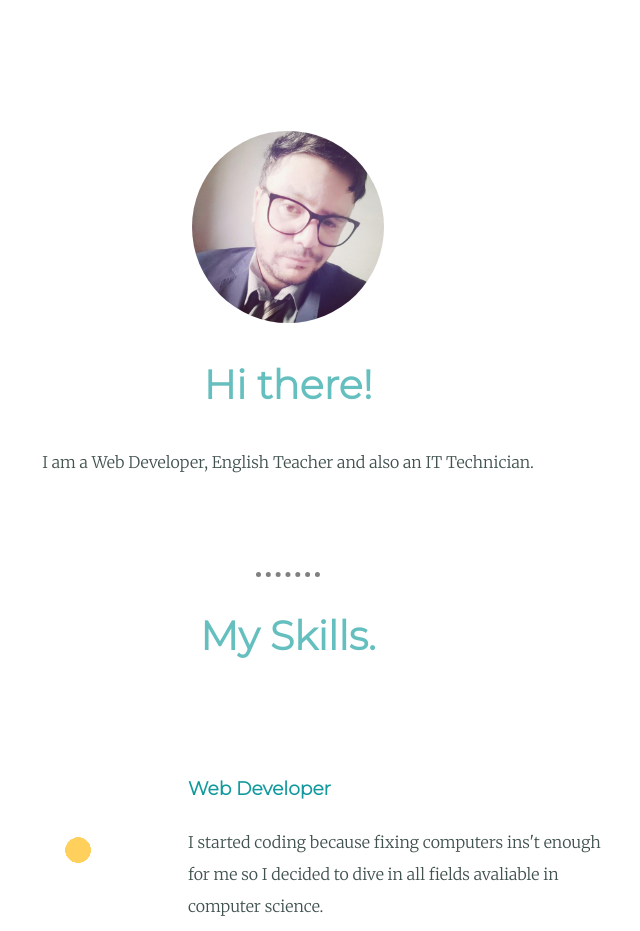
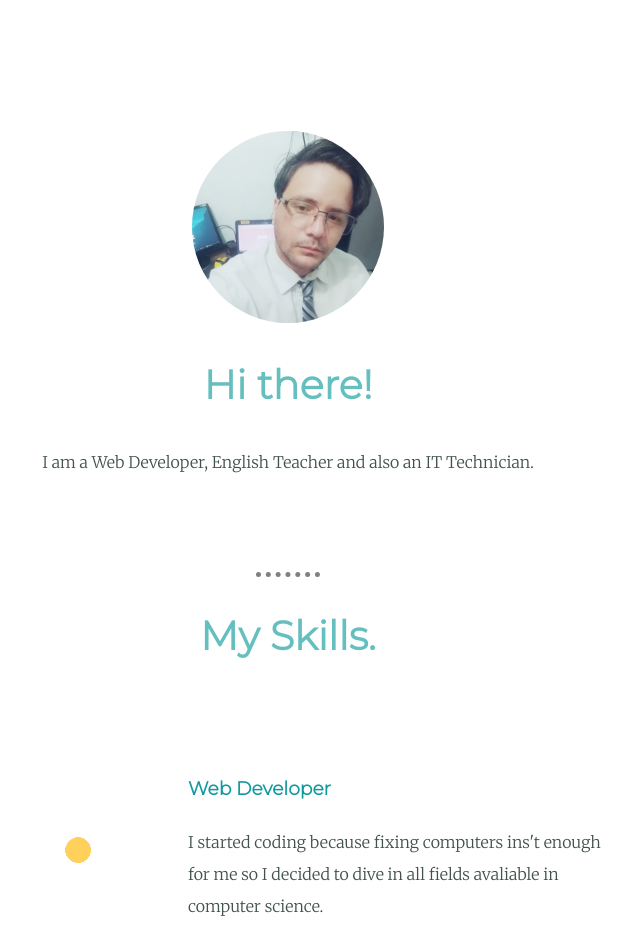
Before and after one commit to GuilhermeSudo/cv, a plain HTML site: page index.html in a window 1280 px wide. Shown: the part 840-1771 px from the top of the page, without its empty margins (352-992 px from the left). Drawn offline with Linux system fonts and the light colour scheme.

Commit message:
Update index.html

```diff
--- a/index.html
+++ b/index.html
@@ -18,7 +18,7 @@
       </div>
       <div class="middle-container">
         <div >
-      <img class="profile" src="gui.jpg" alt="avatar-picture">
+      <img class="profile" src="eu.jpg" alt="avatar-picture">
       <h2>Hi there!</h2>
       <p class="intro">I am a Web Developer, English Teacher and also an IT Technician.</p>
       </div>
```
